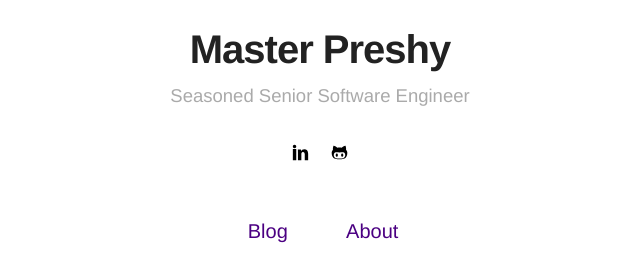
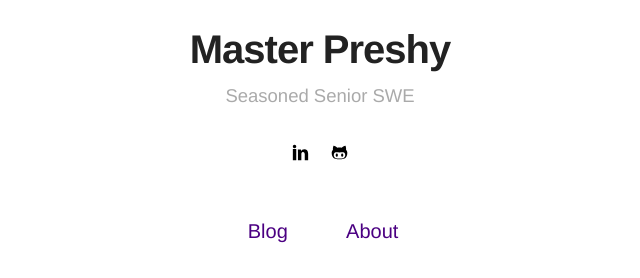
Before and after one commit to Preshy/preshy.github.io, a Jekyll site: the page built from index.html, in a window 1280 px wide. Shown: the part 252-530 px from the top of the page, without its empty margins (320-960 px from the left). Built offline with Jekyll 4.4.1, drawn with Linux system fonts in a browser that asks for light colours.

Commit message:
Update _config.yml

```diff
--- a/_config.yml
+++ b/_config.yml
@@ -1,6 +1,6 @@
 # main text of home
 name: Master Preshy
-bio: "Seasoned Senior Software Engineer"
+bio: "Seasoned Senior SWE"
 
 # twitter summary info
 description: The bio-website of Precious Opusunju (masterpreshy)
```
